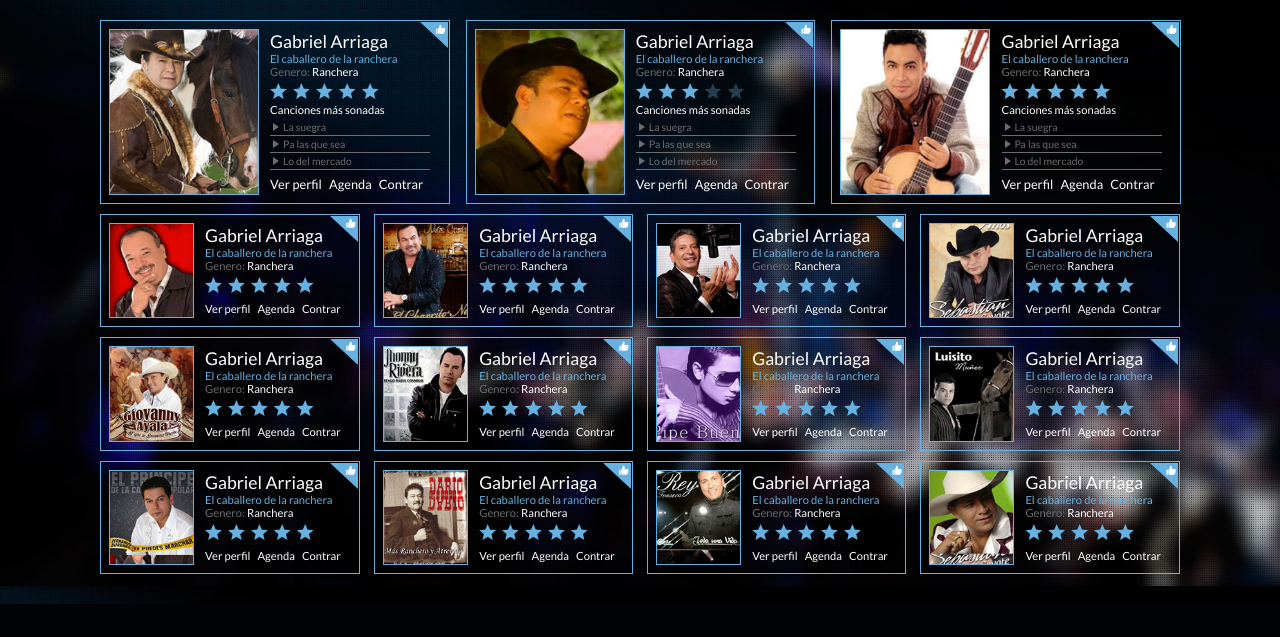
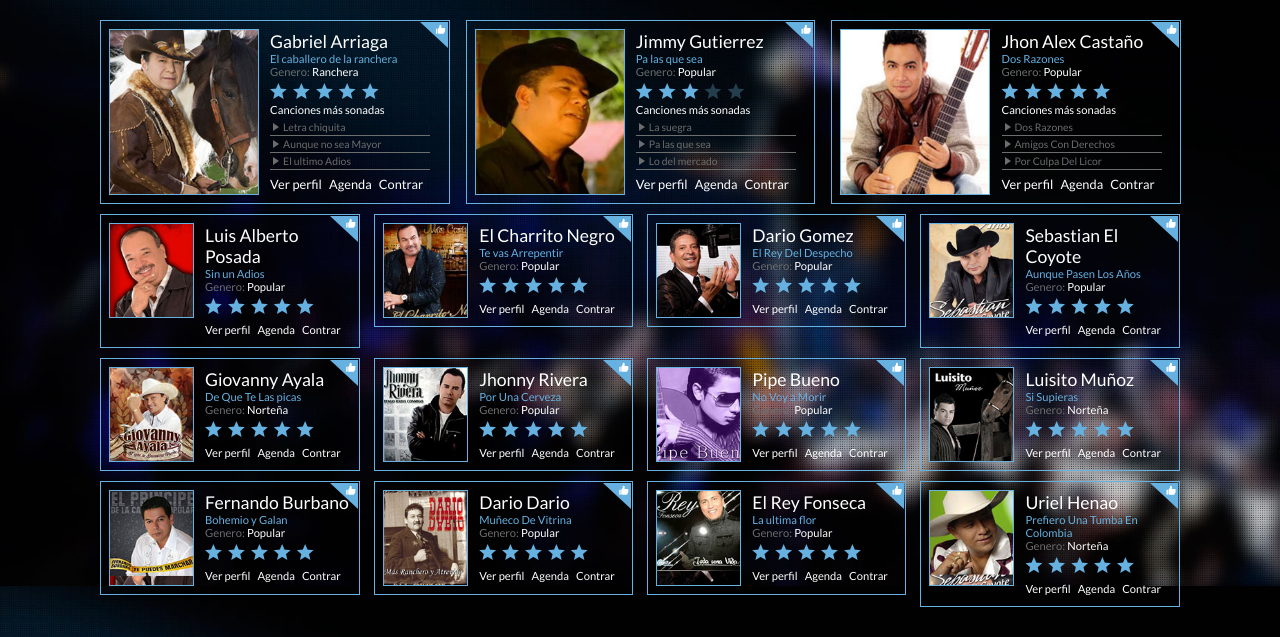
Before and after one commit to MiMartinezcomSAS/globalEventos, a PHP site: page / in a window 1280 px wide. Shown: the part 214-851 px from the top of the page. Before the commit the page ends 818 px from the top, so only its background shows below. Run offline with PHP 8.4, Linux system fonts and the light colour scheme; some libraries are stand-ins or nearby versions.

Commit message:
+ ajustes nombres y informacion

```diff
--- a/views/global-artistas.php
+++ b/views/global-artistas.php
@@ -35,9 +35,9 @@
 
             <p>Canciones más sonadas</p>
             <ul class="song">
-                <li><span></span>La suegra</li>
-                <li><span></span>Pa las que sea</li>
-                <li><span></span>Lo del mercado</li>
+                <li><span></span>Letra chiquita</li>
+                <li><span></span>Aunque no sea Mayor</li>
+                <li><span></span>El ultimo Adios</li>
             </ul>
             <div class="links-song">
                 <span><a href="">Ver perfil</a></span>
@@ -54,10 +54,10 @@
             <img src="images/artistas/jimmy_gutierrez.jpg" alt=""/>
         </figure>
         <div class="info-artist">
-            <h4>Gabriel Arriaga</h4>
-            <h5>El caballero de la ranchera</h5>
+            <h4>Jimmy Gutierrez</h4>
+            <h5>Pa las que sea</h5>
 
-            <p><span>Genero: </span> Ranchera</p>
+            <p><span>Genero: </span> Popular</p>
             <span class="flaticon-star138"></span>
             <span class="flaticon-star138"></span>
             <span class="flaticon-star138"></span>
@@ -85,10 +85,10 @@
             <img src="images/artistas/jhon.jpg" alt=""/>
         </figure>
         <div class="info-artist">
-            <h4>Gabriel Arriaga</h4>
-            <h5>El caballero de la ranchera</h5>
+            <h4>Jhon Alex Castaño</h4>
+            <h5>Dos Razones</h5>
 
-            <p><span>Genero: </span> Ranchera</p>
+            <p><span>Genero: </span> Popular</p>
             <span class="flaticon-star138"></span>
             <span class="flaticon-star138"></span>
             <span class="flaticon-star138"></span>
@@ -97,9 +97,9 @@
 
             <p>Canciones más sonadas</p>
             <ul class="song">
-                <li><span></span>La suegra</li>
-                <li><span></span>Pa las que sea</li>
-                <li><span></span>Lo del mercado</li>
+                <li><span></span>Dos Razones</li>
+                <li><span></span>Amigos Con Derechos</li>
+                <li><span></span>Por Culpa Del Licor</li>
             </ul>
             <div class="links-song">
                 <span><a href="">Ver perfil</a></span>
@@ -116,10 +116,10 @@
             <img src="images/artistas/luis_posada.jpg" alt=""/>
         </figure>
         <div class="info-artist">
-            <h4>Gabriel Arriaga</h4>
-            <h5>El caballero de la ranchera</h5>
+            <h4>Luis Alberto Posada</h4>
+            <h5>Sin un Adios</h5>
 
-            <p><span>Genero: </span> Ranchera</p>
+            <p><span>Genero: </span> Popular</p>
             <span class="flaticon-star138"></span>
             <span class="flaticon-star138"></span>
             <span class="flaticon-star138"></span>
@@ -141,10 +141,10 @@
             <img src="images/artistas/charrito.jpg" alt=""/>
         </figure>
         <div class="info-artist">
-            <h4>Gabriel Arriaga</h4>
-            <h5>El caballero de la ranchera</h5>
+            <h4>El Charrito Negro</h4>
+            <h5>Te vas Arrepentir</h5>
 
-            <p><span>Genero: </span> Ranchera</p>
+            <p><span>Genero: </span> Popular</p>
             <span class="flaticon-star138"></span>
             <span class="flaticon-star138"></span>
             <span class="flaticon-star138"></span>
@@ -166,10 +166,10 @@
             <img src="images/artistas/dario_gomez.jpg" alt=""/>
         </figure>
         <div class="info-artist">
-            <h4>Gabriel Arriaga</h4>
-            <h5>El caballero de la ranchera</h5>
+            <h4>Dario Gomez</h4>
+            <h5>El Rey Del Despecho</h5>
 
-            <p><span>Genero: </span> Ranchera</p>
+            <p><span>Genero: </span> Popular</p>
             <span class="flaticon-star138"></span>
             <span class="flaticon-star138"></span>
             <span class="flaticon-star138"></span>
@@ -191,10 +191,10 @@
             <img src="images/artistas/sebastian.jpg" alt=""/>
         </figure>
         <div class="info-artist">
-            <h4>Gabriel Arriaga</h4>
-            <h5>El caballero de la ranchera</h5>
+            <h4>Sebastian El Coyote</h4>
+            <h5>Aunque Pasen Los Años</h5>
 
-            <p><span>Genero: </span> Ranchera</p>
+            <p><span>Genero: </span> Popular</p>
             <span class="flaticon-star138"></span>
             <span class="flaticon-star138"></span>
             <span class="flaticon-star138"></span>
@@ -216,10 +216,10 @@
             <img src="images/artistas/ayala.jpg" alt=""/>
         </figure>
         <div class="info-artist">
-            <h4>Gabriel Arriaga</h4>
-            <h5>El caballero de la ranchera</h5>
+            <h4>Giovanny Ayala</h4>
+            <h5>De Que Te Las picas</h5>
 
-            <p><span>Genero: </span> Ranchera</p>
+            <p><span>Genero: </span> Norteña</p>
             <span class="flaticon-star138"></span>
             <span class="flaticon-star138"></span>
             <span class="flaticon-star138"></span>
@@ -241,10 +241,10 @@
             <img src="images/artistas/jhonny_rivera.jpg" alt=""/>
         </figure>
         <div class="info-artist">
-            <h4>Gabriel Arriaga</h4>
-            <h5>El caballero de la ranchera</h5>
+            <h4>Jhonny Rivera</h4>
+            <h5>Por Una Cerveza</h5>
 
-            <p><span>Genero: </span> Ranchera</p>
+            <p><span>Genero: </span> Popular</p>
             <span class="flaticon-star138"></span>
             <span class="flaticon-star138"></span>
             <span class="flaticon-star138"></span>
@@ -266,10 +266,10 @@
             <img src="images/artistas/pipe.jpg" alt=""/>
         </figure>
         <div class="info-artist">
-            <h4>Gabriel Arriaga</h4>
-            <h5>El caballero de la ranchera</h5>
+            <h4>Pipe Bueno</h4>
+            <h5>No Voy a Morir</h5>
 
-            <p><span>Genero: </span> Ranchera</p>
+            <p><span>Genero: </span> Popular</p>
             <span class="flaticon-star138"></span>
             <span class="flaticon-star138"></span>
             <span class="flaticon-star138"></span>
@@ -291,10 +291,10 @@
             <img src="images/artistas/luisito.jpg" alt=""/>
         </figure>
         <div class="info-artist">
-            <h4>Gabriel Arriaga</h4>
-            <h5>El caballero de la ranchera</h5>
+            <h4>Luisito Muñoz</h4>
+            <h5>Si Supieras</h5>
 
-            <p><span>Genero: </span> Ranchera</p>
+            <p><span>Genero: </span> Norteña</p>
             <span class="flaticon-star138"></span>
             <span class="flaticon-star138"></span>
             <span class="flaticon-star138"></span>
@@ -316,10 +316,10 @@
             <img src="images/artistas/fernando.jpg" alt=""/>
         </figure>
         <div class="info-artist">
-            <h4>Gabriel Arriaga</h4>
-            <h5>El caballero de la ranchera</h5>
+            <h4>Fernando Burbano</h4>
+            <h5>Bohemio y Galan</h5>
 
-            <p><span>Genero: </span> Ranchera</p>
+            <p><span>Genero: </span> Popular </p>
             <span class="flaticon-star138"></span>
             <span class="flaticon-star138"></span>
             <span class="flaticon-star138"></span>
@@ -341,10 +341,10 @@
             <img src="images/artistas/dario_dario.jpg" alt=""/>
         </figure>
         <div class="info-artist">
-            <h4>Gabriel Arriaga</h4>
-            <h5>El caballero de la ranchera</h5>
+            <h4>Dario Dario</h4>
+            <h5>Muñeco De Vitrina</h5>
 
-            <p><span>Genero: </span> Ranchera</p>
+            <p><span>Genero: </span> Popular</p>
             <span class="flaticon-star138"></span>
             <span class="flaticon-star138"></span>
             <span class="flaticon-star138"></span>
@@ -366,10 +366,10 @@
             <img src="images/artistas/rey_fonseca.jpg" alt=""/>
         </figure>
         <div class="info-artist">
-            <h4>Gabriel Arriaga</h4>
-            <h5>El caballero de la ranchera</h5>
+            <h4>El Rey Fonseca</h4>
+            <h5>La ultima flor</h5>
 
-            <p><span>Genero: </span> Ranchera</p>
+            <p><span>Genero: </span> Popular</p>
             <span class="flaticon-star138"></span>
             <span class="flaticon-star138"></span>
             <span class="flaticon-star138"></span>
@@ -391,10 +391,10 @@
             <img src="images/artistas/uriel.jpg" alt=""/>
         </figure>
         <div class="info-artist">
-            <h4>Gabriel Arriaga</h4>
-            <h5>El caballero de la ranchera</h5>
+            <h4>Uriel Henao</h4>
+            <h5>Prefiero Una Tumba En Colombia</h5>
 
-            <p><span>Genero: </span> Ranchera</p>
+            <p><span>Genero: </span> Norteña</p>
             <span class="flaticon-star138"></span>
             <span class="flaticon-star138"></span>
             <span class="flaticon-star138"></span>
```
